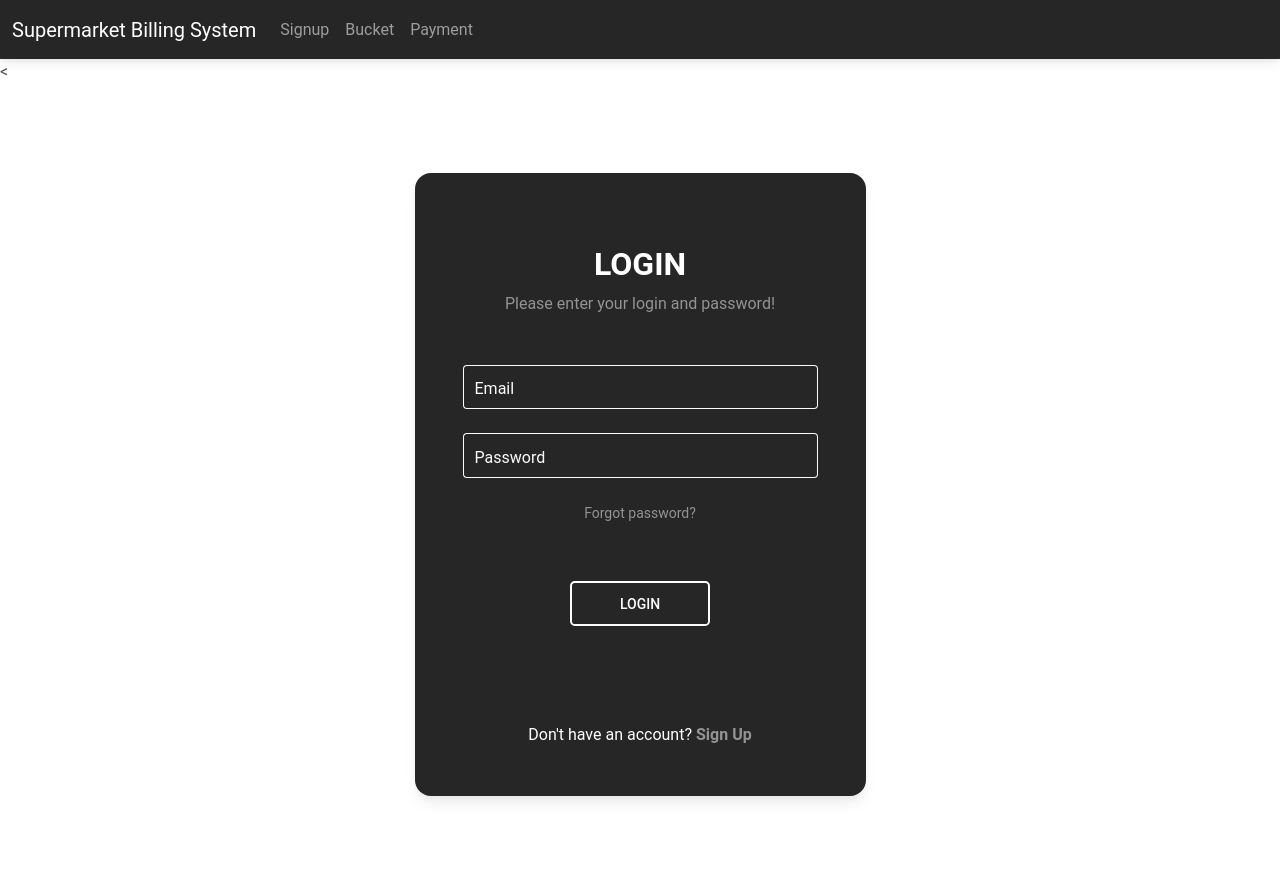
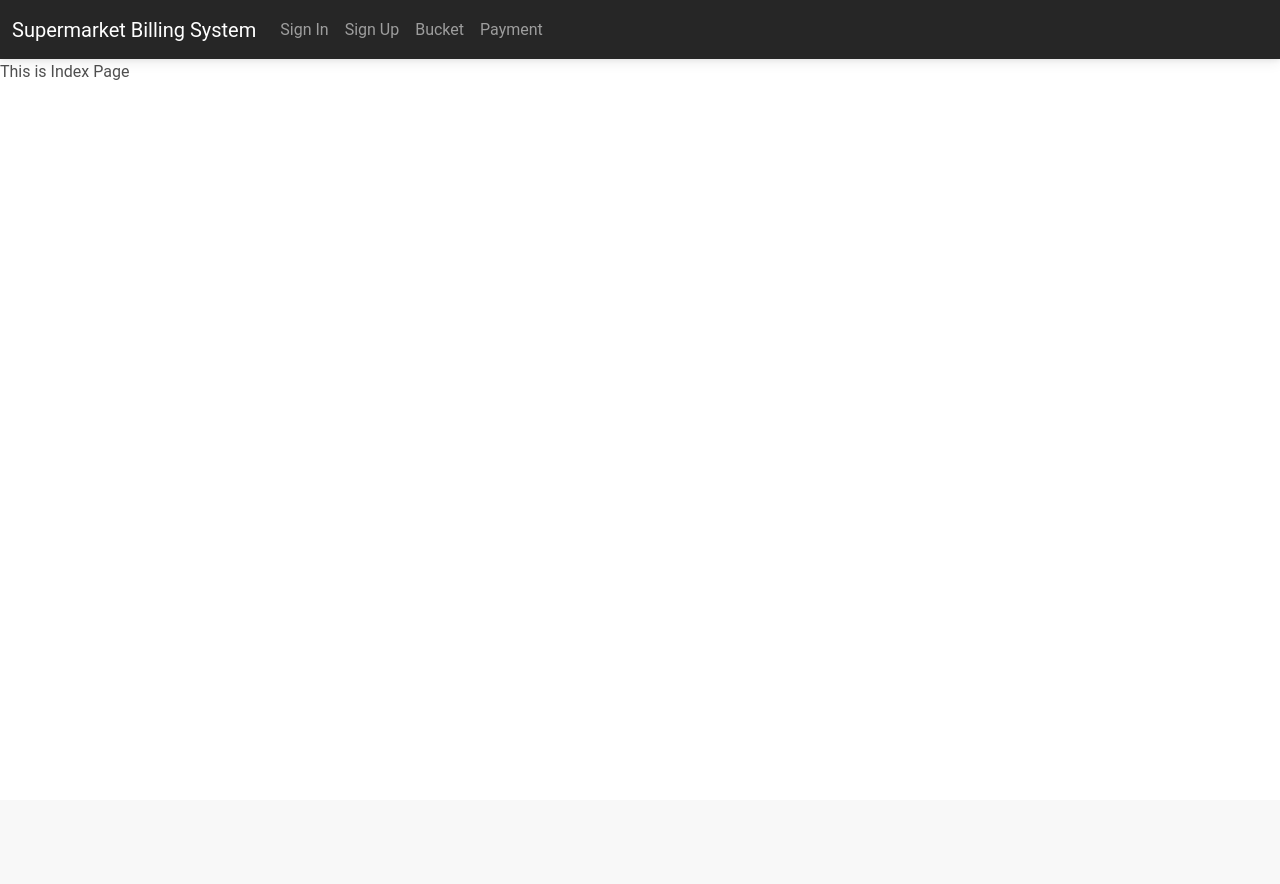
Before and after one commit to pramit2000/Supermarket-Billing-System, a Django app: page / in a window 1280 px wide. After the commit the page ends 80 px from the top, so only its background shows below. Run offline with Django 3.2, Linux system fonts and the light colour scheme; some libraries are stand-ins or nearby versions.

Commit message:
change by pramit

```diff
--- a/BillingSystem/Templates/base.html
+++ b/BillingSystem/Templates/base.html
@@ -22,7 +22,11 @@
         <div class="collapse navbar-collapse" id="navbarSupportedContent">
           <ul class="navbar-nav me-auto mb-2 mb-lg-0">
             <li class="nav-item">
-              <a class="nav-link" aria-current="page" href="{% url 'signup' %}">Signup</a>
+              <a class="nav-link" href="{% url 'signin' %}">Sign In</a>
+            </li>
+
+            <li class="nav-item">
+              <a class="nav-link" aria-current="page" href="{% url 'signup' %}">Sign Up</a>
             </li>
             <li class="nav-item">
               <a class="nav-link" href="{% url 'bucket' %}">Bucket</a>
--- a/BillingSystem/templates/home.html
+++ b/BillingSystem/templates/home.html
@@ -3,7 +3,7 @@
 {% block title %}Home{% endblock title %}
 {% block body %}
     <!-- <form method="post" action="/checkUser/">
-     {% csrf_token %}
+
         <label>Email ID </label>
         <input type="text">
         <label>Password</label>
@@ -11,45 +11,5 @@
        <button type="submit" class="btn btn-secondary">Login</button>
     </form> -->
 
-<<body>
-    <section class="vh-100 gradient-custom">
-      <div class="container py-5 h-100">
-        <div class="row d-flex justify-content-center align-items-center h-100">
-          <div class="col-12 col-md-8 col-lg-6 col-xl-5">
-            <div class="card bg-dark text-white" style="border-radius: 1rem;">
-              <div class="card-body p-5 text-center">
-
-                <div class="mb-md-5 mt-md-4 pb-5">
-
-                  <h2 class="fw-bold mb-2 text-uppercase">Login</h2>
-                  <p class="text-white-50 mb-5">Please enter your login and password!</p>
-
-                  <div class="form-outline form-white mb-4">
-                    <input type="email" id="typeEmailX" class="form-control form-control-lg" />
-                    <label class="form-label" for="typeEmailX">Email</label>
-                  </div>
-
-                  <div class="form-outline form-white mb-4">
-                    <input type="password" id="typePasswordX" class="form-control form-control-lg" />
-                    <label class="form-label" for="typePasswordX">Password</label>
-                  </div>
-
-                  <p class="small mb-5 pb-lg-2"><a class="text-white-50" href="#!">Forgot password?</a></p>
-
-                  <button class="btn btn-outline-light btn-lg px-5" type="submit">Login</button>
-
-                </div>
-
-                <div>
-                  <p class="mb-0">Don't have an account? <a href="{% url 'signup' %}" class="text-white-50 fw-bold">Sign Up</a></p>
-                </div>
-
-              </div>
-            </div>
-          </div>
-        </div>
-      </div>
-    </section>
-</body>
-
+This is Index Page
 {% endblock body %}
--- a/BillingSystem/user/urls.py
+++ b/BillingSystem/user/urls.py
@@ -4,5 +4,6 @@ from .import views
 urlpatterns = [
  path('',views.home,name="home"),
  path('signup/',views.signup,name="signup"),
+ path('signin/',views.signin,name="signin"),
  path('checkUser/',views.checkUser,name="checkUser"),
 ]
--- a/BillingSystem/user/views.py
+++ b/BillingSystem/user/views.py
@@ -9,5 +9,8 @@ def signup(request):
     elif request.method == 'POST':
         return redirect('/')
 
+def signin(request):
+    return render(request,'signin.html')
+
 def checkUser(request):
     return render(request,'home.html')
```
Also changed, not shown: BillingSystem/Templates/home.html (+2 -42 lines), BillingSystem/Templates/signin.html (added, +49 -0 lines).
